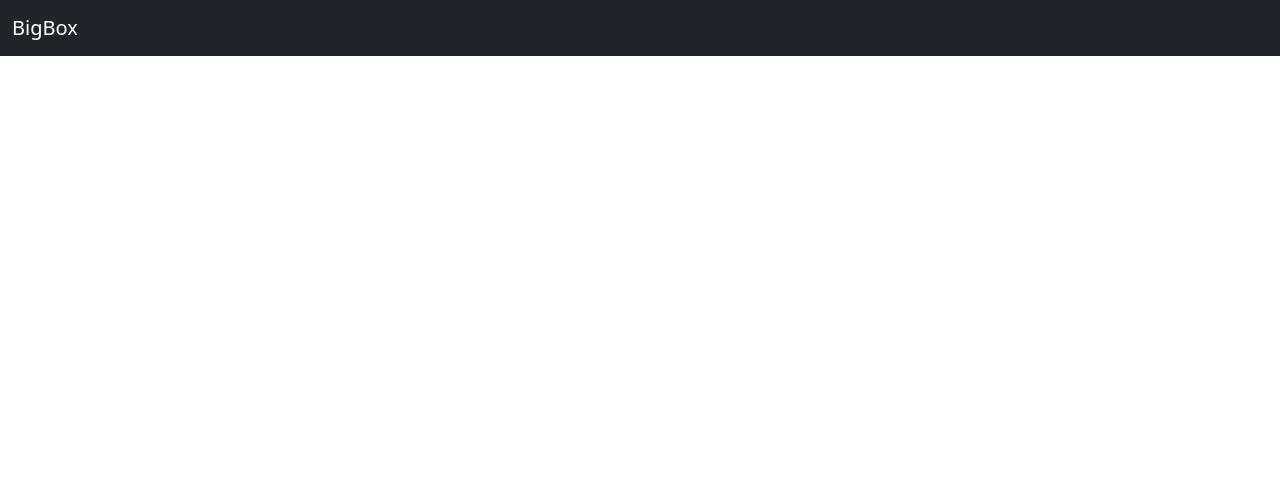
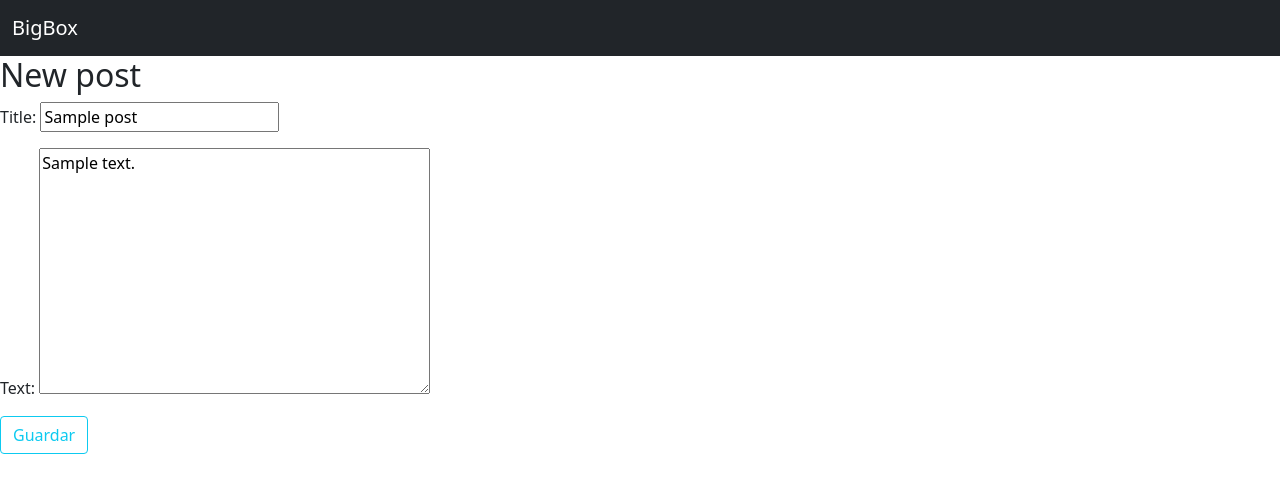
Before and after one commit to ildecarz/bigbox, a Django app: page /post/1/edit/ in a window 1280 px wide. Shown: the top 493 px of the page. Run offline with Django 3.2, Linux system fonts and the light colour scheme; tables that the repository leaves empty hold one stand-in row (values such as "Sample post").

Commit message:
templates and redirect

```diff
--- a/blog/templates/blog/post_detail.html
+++ b/blog/templates/blog/post_detail.html
@@ -11,7 +11,7 @@
             <h2>{{ post.title }}</h2>
             <p>{{ post.text|linebreaksbr }}</p>
         </article>
-        <a class="btn btn-default" href="{% url 'post_edit' pk=post.pk %}">Editar</a>
+        <a class="btn btn-outline-info mb-4" href="{% url 'post_edit' pk=post.pk %}">Editar</a>
     </div>
 
 {% endblock content %}
--- a/blog/templates/blog/post_edit.html
+++ b/blog/templates/blog/post_edit.html
@@ -4,6 +4,6 @@
     <h2>New post</h2>
     <form method="POST" class="post-form">{% csrf_token %}
         {{ form.as_p }}
-        <button type="submit" class="save btn btn-default">Guardar</button>
+        <button type="submit" class="save btn btn-outline-info mb-4">Guardar</button>
     </form>
 {% endblock content %}
--- a/blog/views.py
+++ b/blog/views.py
@@ -39,4 +39,4 @@ def post_edit(request, pk):
             return redirect('post_detail', pk=post.pk)
     else:
         form = PostForm(instance=post)
-    return render(request, 'blog/post_list.html', {'form': form})
+    return render(request, 'blog/post_edit.html', {'form': form})
```
